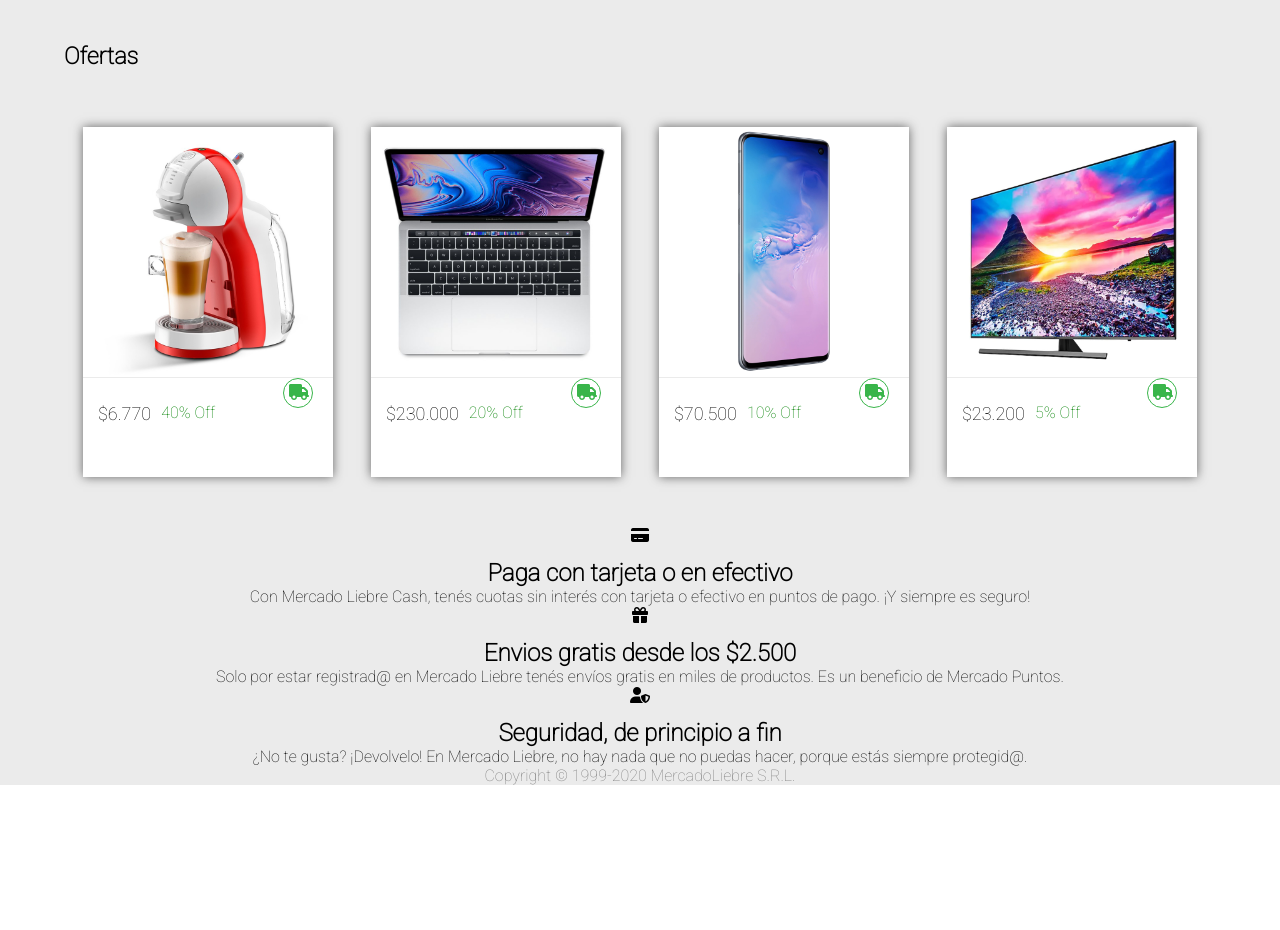
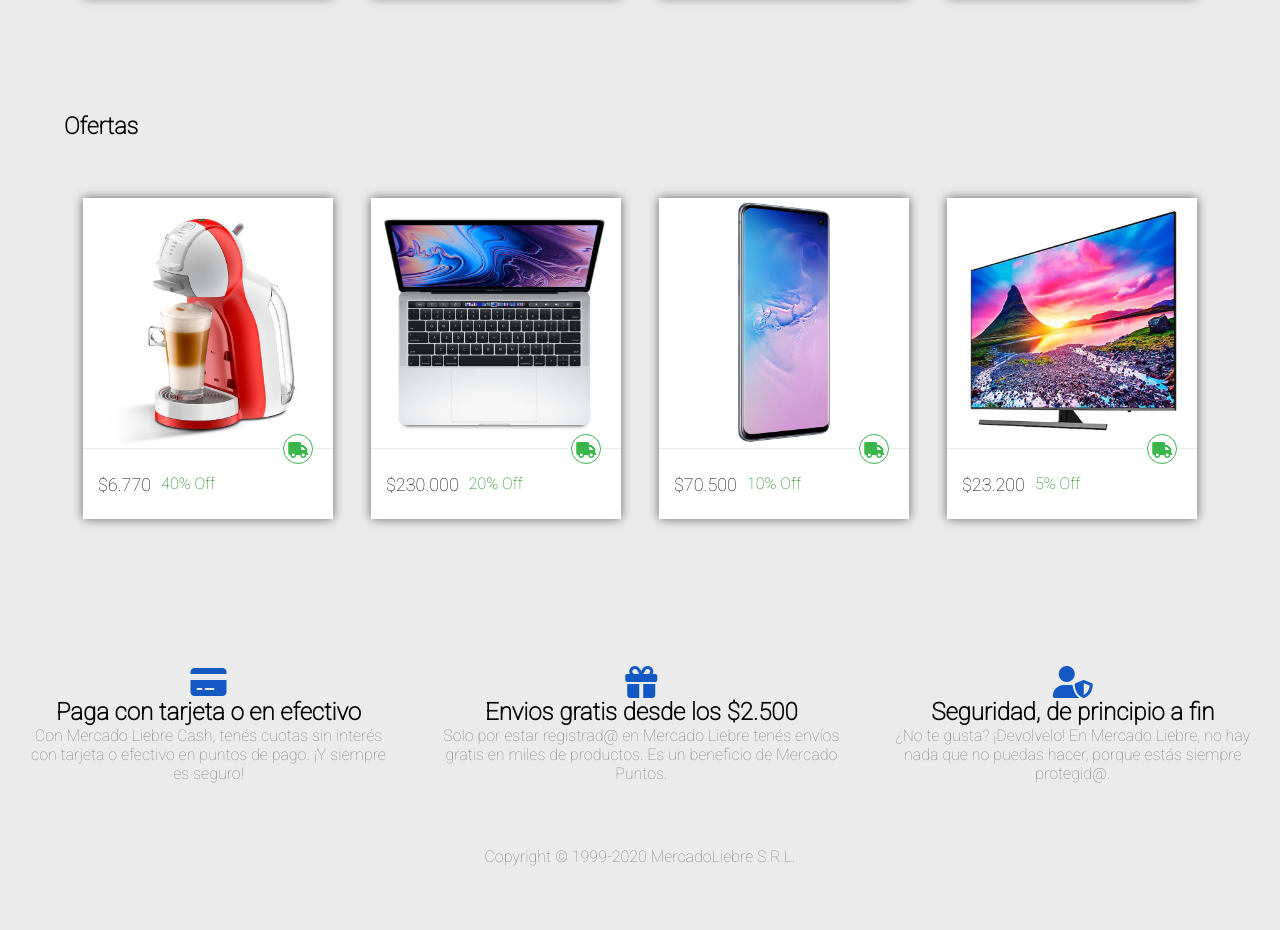
Before and after one commit to MateoMariotti/ProyectoPlayground, a website: page views/home.html in a window 1280 px wide. Shown: the part 971-1901 px from the top of the page. Before the commit the page ends 1756 px from the top, so only its background shows below. Drawn offline with Linux system fonts and the light colour scheme.

Commit message:
animaciones_terminado

```diff
--- a/public/css/home.css
+++ b/public/css/home.css
@@ -41,7 +41,7 @@ body {
     background-color: white;
     text-align: center;
     padding-top: 75%;
-    padding-left:20%;
+    padding-left: 20%;
     border-top-right-radius: 10px;
     border-bottom-right-radius: 10px;
 }
@@ -115,13 +115,13 @@ body {
     background-color: #ebebeb;
     padding-left: 5%;
     padding-right: 5%;
-    padding-bottom: 3%;
+    padding-bottom: 15%;
 }
 
 .articles {
     display: flex;
     background-color: white;
-    margin-bottom: 10px;
+    margin-bottom: 5%;
     flex-wrap: wrap;
     flex-direction: column;
 }
@@ -130,9 +130,13 @@ body {
     display: none;
 }
 
+.div_img_articles {
+    box-sizing: content-box;
+}
+
 .img_articles {
-    height: 100%;
     width: 100%;
+    max-width: 361px;
 }
 
 .truck {
@@ -143,13 +147,32 @@ body {
     color: #39b54a;
     position: absolute;
     right: 20px;
-    top: 0;
+    top: -15px;
+    background-color: white;
 }
 
 .truck i {
     color: #39b54a;
     padding-left: 5px;
     padding-top: 5px;
+}
+
+.truck i:hover {
+    animation: rotate 1s ease;
+}
+
+@keyframes rotate {
+    0%{
+        transform: rotate(0deg);
+    }
+
+    50%{
+        transform: rotate(-90deg);
+    }
+
+    100%{
+         transform: rotate(0deg);
+    }
 }
 
 .div_article_description {
@@ -190,20 +213,32 @@ body {
 
 .footer {
     background-color: #ebebeb;
-    height: 100;
-    width: 100;
-    display: block;
     text-align: center;
-    padding-left: 10%;
-    padding-right: 10%;
+
+}
+
+.footer p{
+    color: gray;
+}
+
+.footer h2{
+    padding: 0;
+    margin: 0;
 }
 
 .footer i {
-    width: 2em;
-    height: 2em;
+    color: #1259c3;
+    font-size: 2em;
+}
+
+.item_footer{
+    padding-bottom: 10%;
+    padding-top: 10%;
 }
 
 .Copyright {
+    margin-top: 25%;
+    padding-bottom: 5%;
     size: 5;
     color: grey;
 }
@@ -216,7 +251,10 @@ body {
     .main-header-top-bar {
         display: flex;
         justify-content: space-between;
-        padding: 40px;
+        padding-top: 5%;
+        padding-bottom: 5%;
+        padding-left: 2%;
+        padding-right: 2%;
     }
 
     .copy-header {
@@ -261,8 +299,8 @@ body {
         color: black;
         background-color: white;
         text-align: center;
-        padding-top:25%;
-        padding-left:25%;
+        padding-top: 25%;
+        padding-left: 25%;
         border-top-right-radius: 0;
         border-bottom-right-radius: 0;
         box-sizing: content-box;
@@ -277,7 +315,8 @@ body {
     /* FIN HEADER */
 
     /* MAIN */
-    .articles {
+
+    .articles:hover {
         box-shadow: 0px 0px 10px rgb(100, 100, 100);
     }
 
@@ -313,8 +352,36 @@ body {
         justify-content: space-around;
     }
 
+    .truck {
+        border-radius: 50%;
+        border: solid 1px #39b54a;
+        width: 12%;
+        height: 30px;
+        color: #39b54a;
+        position: absolute;
+        right: 20px;
+        top: -15px;
+        background-color: white;
+    }
+
+    .truck i {
+        color: #39b54a;
+        padding-left: 15%;
+        padding-top: 25%;
+    }
+
     /* FIN MAIN */
 
+    /* FOOTER */
+
+    .item_footer{
+        padding-top: 5%;
+        padding-bottom: 5%;
+    }
+
+    .Copyright{
+        margin-top: 5%;
+    }
 }
 
 @media (min-width:1200px) {
@@ -347,12 +414,41 @@ body {
     }
 
     .articles {
-        height: 350px;
-        width: 250px;
         box-shadow: 0px 0px 10px rgb(100, 100, 100);
     }
 
-    .titulares_ofertas {
-        width: 1200px;
+    .search-bar {
+        width: 30%;
+    }
+
+    .search-bar input {
+        width: 90%;
+    }
+
+    .div_i_lupa {
+        padding: 0;
+        margin: 0;
+        padding-top: 2%;
+    }
+
+    .search-bar i {
+        padding-bottom: 50%;
+    }
+
+    .all_footer{
+        display: flex;
+    }
+
+    .main{
+        padding-bottom: 2%;
+    }
+
+    .item_footer{
+        padding-left: 2%;
+        padding-right: 2%;
+    }
+
+    .Copyright{
+        margin: 0;
     }
 }
--- a/views/home.html
+++ b/views/home.html
@@ -55,7 +55,9 @@
         <section class="section_basado_en_tu_ultima_visita">
 
             <article class="articles">
+                <div class="div_img_articles">
                     <img class="img_articles" src="/images/img-cafetera-moulinex.jpg" alt="cafetera">
+                </div>
                 <div class="div_article_description">
                     <div class="truck">
                         <i class="fa-solid fa-truck"></i>
@@ -205,9 +207,12 @@
         </section>
     </main>
     <footer class="footer">
-        <i class="fa-solid fa-credit-card">
+        <div class="all_footer">
 
-        </i>
+            <div class="item_footer">
+                <div class="div_item_footer_i">
+                    <i class="fa-solid fa-credit-card"></i>
+                </div>
                 <h2>
                     Paga con tarjeta o en efectivo
                 </h2>
@@ -215,9 +220,11 @@
                     Con Mercado Liebre Cash, tenés cuotas sin interés con tarjeta o efectivo en
                     puntos de pago. ¡Y siempre es seguro!
                 </p>
-        <i class="fa-solid fa-gift">
-
-        </i>
+            </div>
+            <div class="item_footer">
+                <div class="div_item_footer_i">
+                    <i class="fa-solid fa-gift"></i>
+                </div>
                 <h2>
                     Envios gratis desde los $2.500
                 </h2>
@@ -225,7 +232,11 @@
                     Solo por estar registrad@ en Mercado Liebre tenés envíos gratis en miles de
                     productos. Es un beneficio de Mercado Puntos.
                 </p>
+            </div>
+            <div class="item_footer">
+                <div class="div_item_footer_i">
                     <i class="fa-solid fa-user-shield"></i>
+                </div>
                 <h2>
                     Seguridad, de principio a fin
                 </h2>
@@ -234,9 +245,11 @@
                     porque estás siempre protegid@.
                 </p>
             </div>
+        </div>
         <div class="Copyright">
             Copyright © 1999-2020 MercadoLiebre S.R.L.
             </p>
+        </div>
     </footer>
 </body>
 
```
Lines whose indentation alone changed are shown as unchanged.
